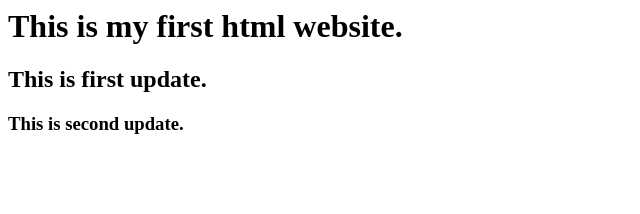
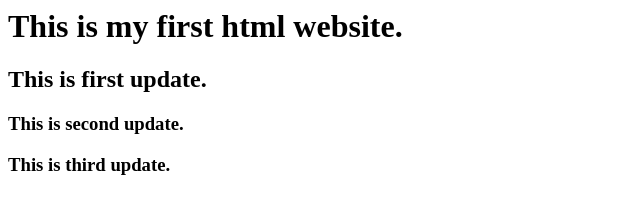
Before and after one commit to Adhikari-Suyash/myhtml, a plain HTML site: page index.html in a window 1280 px wide. Shown: the whole page, without its empty margins (0-640 px from the left). Drawn offline with Linux system fonts and the light colour scheme.

Commit message:
Update index.html
3rd update

```diff
--- a/index.html
+++ b/index.html
@@ -1,3 +1,4 @@
 <h1>This is my first html website.</h1>
 <h2>This is first update.</h2>
 <h3>This is second update.</h3>
+<h3>This is third update.</h3>
```
